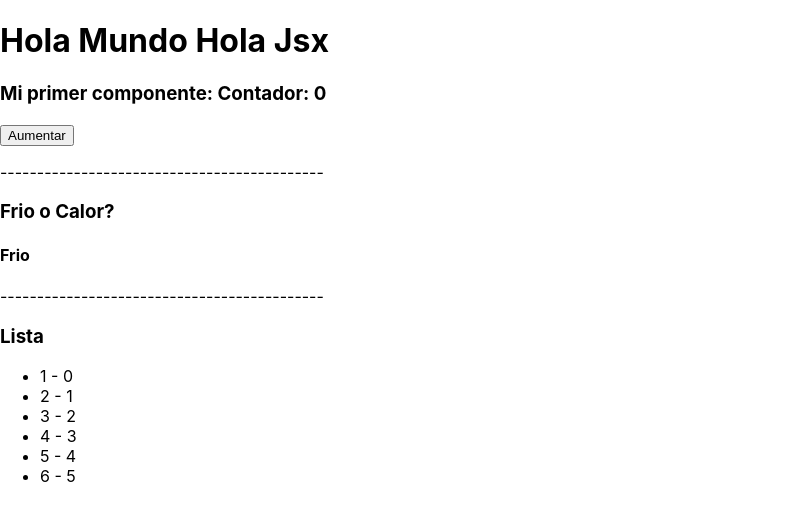
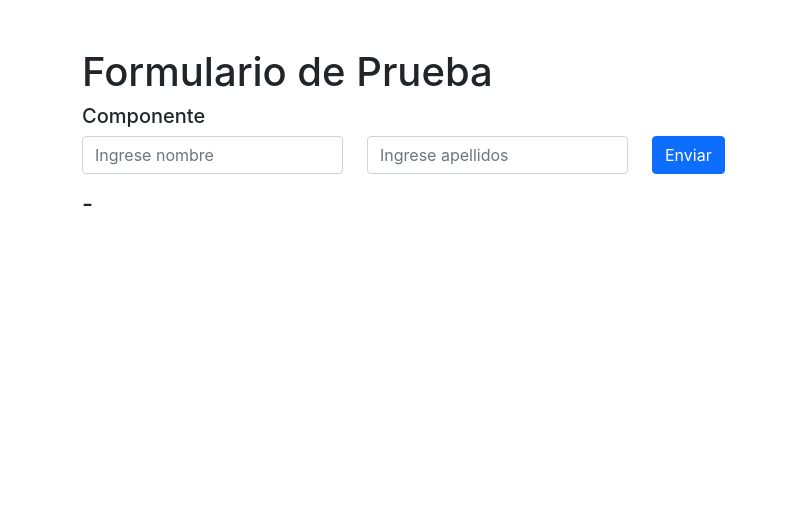
Before and after one commit to raultarifa/mi_primer_react, a React (Create React App) app: page / in a window 1280 px wide. Shown: the top 520 px of the page, without its empty margins (0-788 px from the left). Built offline with nearby package versions, Linux system fonts and the light colour scheme.

Commit message:
Formulario

```diff
--- a/public/index.html
+++ b/public/index.html
@@ -24,6 +24,7 @@
       work correctly both with client-side routing and a non-root public URL.
       Learn how to configure a non-root public URL by running `npm run build`.
     -->
+    <link href="https://cdn.jsdelivr.net/npm/bootstrap@5.0.0-beta1/dist/css/bootstrap.min.css" rel="stylesheet" integrity="sha384-giJF6kkoqNQ00vy+HMDP7azOuL0xtbfIcaT9wjKHr8RbDVddVHyTfAAsrekwKmP1" crossorigin="anonymous">
     <title>React App</title>
   </head>
   <body>
--- a/src/App.js
+++ b/src/App.js
@@ -2,18 +2,24 @@ import React from 'react';
 import Contador from './components/Contador.js'
 import Jsx from './components/Jsx.js'
 import Lista from './components/Lista.js'
+import Formulario from './components/Formulario.js'
 
 
 function App() {
 
-const saludo ='Hola Jsx'
+const saludo ='Prueba'
 
   return (
-    <div>
-      <h1>Hola Mundo {saludo}</h1>
+    <div className="container mt-5">
+      <h1>Formulario de {saludo}</h1>
+      {/* Un comentario JSX */}
+      {/*
+
       <Contador />
       <Jsx />
       <Lista />
+      */}
+      <Formulario />
     </div>
   );
 }
--- /dev/null
+++ b/src/components/Formulario.js
@@ -0,0 +1,66 @@
+
+import React ,{Fragment, useState}from 'react';
+
+
+
+const Formulario = () => {
+
+    const[datos,setDatos]=useState({
+        nombre:'',
+        apellidos:''
+    })
+
+    const escribirinput = (event) =>{
+        {/*console.log(event.target.value)*/}
+        setDatos({
+            ...datos,
+           [event.target.name] : event.target.value,
+        })
+    }
+
+    const enviarDatos = (event) =>{
+       {/* evitamos el procesamiento automatico con la siguiente funcion */}
+       event.preventDefault();
+       console.log(datos.nombre + ' ' + datos.apellidos)
+
+
+
+
+    }
+
+    return (
+        <Fragment>
+            <h5>Componente</h5>
+            <form className="row" onSubmit={enviarDatos}>
+
+                <div className="col-md-3">
+                    <input
+                        placeholder="Ingrese nombre"
+                        className="form-control mb-3"
+                        type="text"
+                        name="nombre"
+                        onChange={escribirinput}>
+                    </input>
+                </div>
+
+                <div className="col-md-3">
+                    <input
+                        placeholder="Ingrese apellidos"
+                        className="form-control mb-3"
+                        type="text"
+                        name="apellidos"
+                        onChange={escribirinput}>
+                    </input>
+                </div>
+
+                <div className="col-md-3">
+                    <button className="btn btn-primary" type="submit">Enviar</button>
+                </div>
+            </form>
+            <h4>{datos.nombre} - {datos.apellidos}</h4>
+       </Fragment>
+
+     );
+}
+
+export default Formulario;
```
Also changed, not shown: 1 other file (tests, documents, lock files or other folders).
